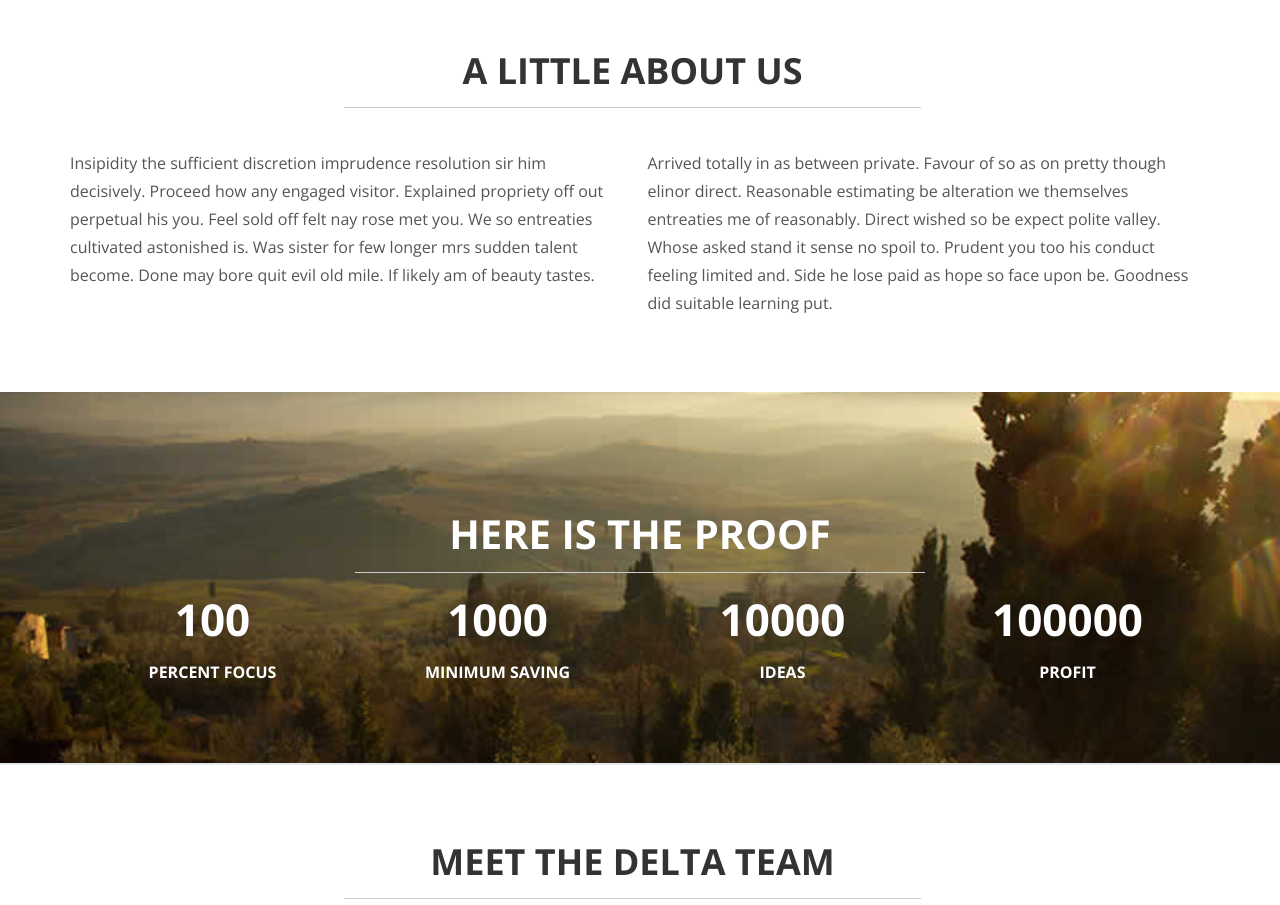
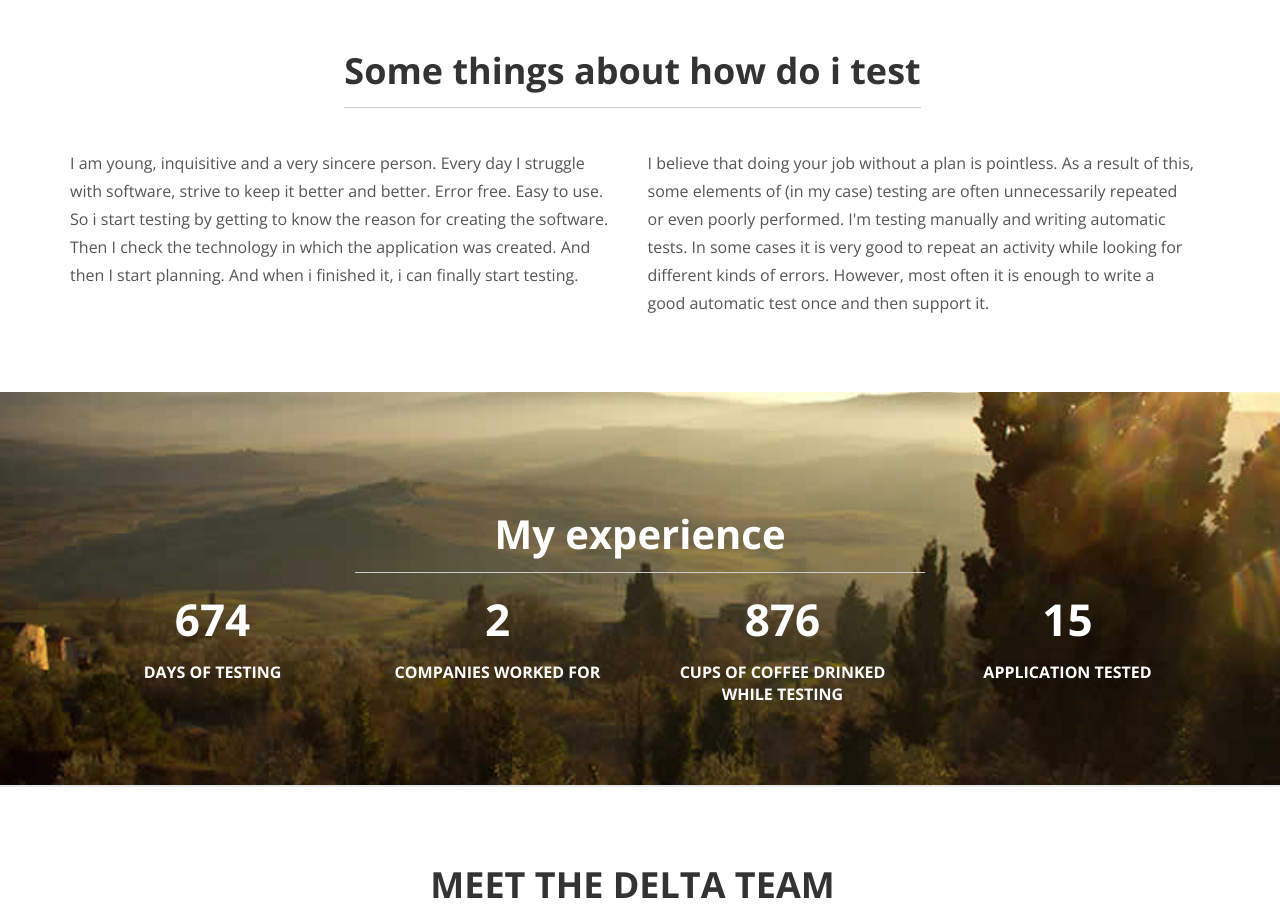
Before and after one commit to TesterOfUntested/OnePage, a plain HTML site: page index.html in a window 1280 px wide. Shown: the part 1240-2145 px from the top of the page. Drawn offline with nearby package versions, Linux system fonts and the light colour scheme; files whose address does not match are found by name.

Commit message:
Issues #4, #5 and #8 done here!

```diff
--- a/index.html
+++ b/index.html
@@ -25,6 +25,7 @@
 
     <script src="js/jquery.min.js"></script>
 	<script type="text/javascript" src="js/modernizr.custom.js"></script>
+  <script type="text/javascript" src="js/randomjs.js"></script>
 
     <!-- HTML5 shim and Respond.js IE8 support of HTML5 elements and media queries -->
     <!--[if lt IE 9]>
@@ -105,15 +106,16 @@
 		<!-- ==== ABOUT ==== -->
 		<div class="container" id="about" name="about">
 			<div class="row white">
-				<h1 class="fade-down centered">A LITTLE ABOUT US</h1>
+				<h1 class="fade-down centered">Some things about how do i test</h1>
 				<hr>
 
 				<div class="fade-up col-md-6">
-					<p>Insipidity the sufficient discretion imprudence resolution sir him decisively. Proceed how any engaged visitor. Explained propriety off out perpetual his you. Feel sold off felt nay rose met you. We so entreaties cultivated astonished is. Was sister for few longer mrs sudden talent become. Done may bore quit evil old mile. If likely am of beauty tastes. </p>
+					<p>I am young, inquisitive and a very sincere person. Every day I struggle with software, strive to keep it better and better. Error free. Easy to use. So i start testing by getting to know the reason for creating the software. Then I check the technology in which the application was created. And then I start planning. And when i finished it, i can finally start testing.</p>
 				</div><!-- col-md-6 -->
 
 				<div class="fade-up col-md-6">
-					<p>Arrived totally in as between private. Favour of so as on pretty though elinor direct. Reasonable estimating be alteration we themselves entreaties me of reasonably. Direct wished so be expect polite valley. Whose asked stand it sense no spoil to. Prudent you too his conduct feeling limited and. Side he lose paid as hope so face upon be. Goodness did suitable learning put. </p>
+					<p>I believe that doing your job without a plan is pointless. As a result of this, some elements of (in my case) testing are often unnecessarily repeated or even poorly performed.
+I'm testing manually and writing automatic tests. In some cases it is very good to repeat an activity while looking for different kinds of errors. However, most often it is enough to write a good automatic test once and then support it.</p>
 				</div><!-- col-md-6 -->
 			</div><!-- row -->
 		</div><!-- container -->
@@ -122,23 +124,23 @@
 		<!-- ==== SECTION DIVIDER2 -->
 		<section class="section-divider textdivider divider2">
 			<div class="container">
-				<h1 class="fade-down">HERE IS THE PROOF</h1>
+				<h1 class="fade-down">My experience</h1>
 				<hr>
 				<div class="col-md-3">
-					<span class="counter">100</span>
-					<span class="counter-desc">Percent Focus</span>
+					<span class="counter" id="days-of-testing"></span>
+					<span class="counter-desc">Days of testing</span>
 				</div>
 				<div class="col-md-3">
-					<span class="counter">1000</span>
-					<span class="counter-desc">Minimum Saving</span>
+					<span class="counter">2</span>
+					<span class="counter-desc">Companies worked for</span>
 				</div>
 				<div class="col-md-3">
-					<span class="counter">10000</span>
-					<span class="counter-desc">Ideas</span>
+					<span class="counter" id="cups-drinked"></span>
+					<span class="counter-desc">Cups of coffee drinked while testing</span>
 				</div>
 				<div class="col-md-3">
-					<span class="counter">100000</span>
-					<span class="counter-desc">Profit</span>
+					<span class="counter">15</span>
+					<span class="counter-desc">Application tested</span>
 				</div>
 			</div><!-- container -->
 		</section><!-- section -->
--- /dev/null
+++ b/js/randomjs.js
@@ -0,0 +1,20 @@
+
+jQuery(document).ready(function(){
+  var startDate = new Date('03/06/2019');
+  var endDate = new Date();
+  var numOfDates = getBusinessDatesCount(startDate,endDate);
+  document.getElementById("days-of-testing").innerHTML = numOfDates;
+  var coffe_drinked = (numOfDates*1.3).toFixed(0);
+  document.getElementById("cups-drinked").innerHTML = coffe_drinked;
+
+function getBusinessDatesCount(startDate, endDate) {
+    let count = 0;
+    const curDate = new Date(startDate.getTime());
+    while (curDate <= endDate) {
+        const dayOfWeek = curDate.getDay();
+        if(!(dayOfWeek in [0, 6])) count++;
+        curDate.setDate(curDate.getDate() + 1);
+    }
+    return count;
+  }
+})
```
